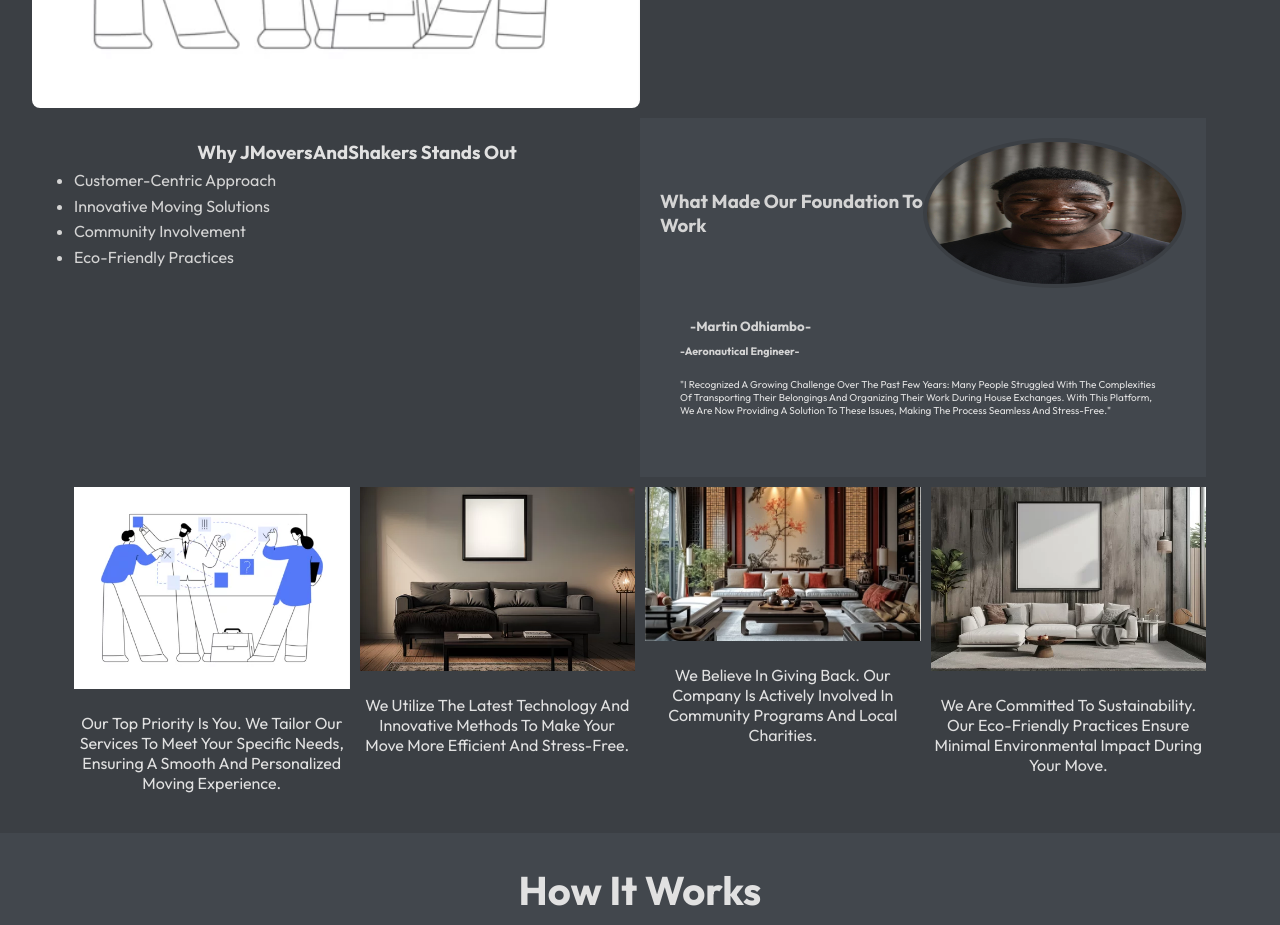
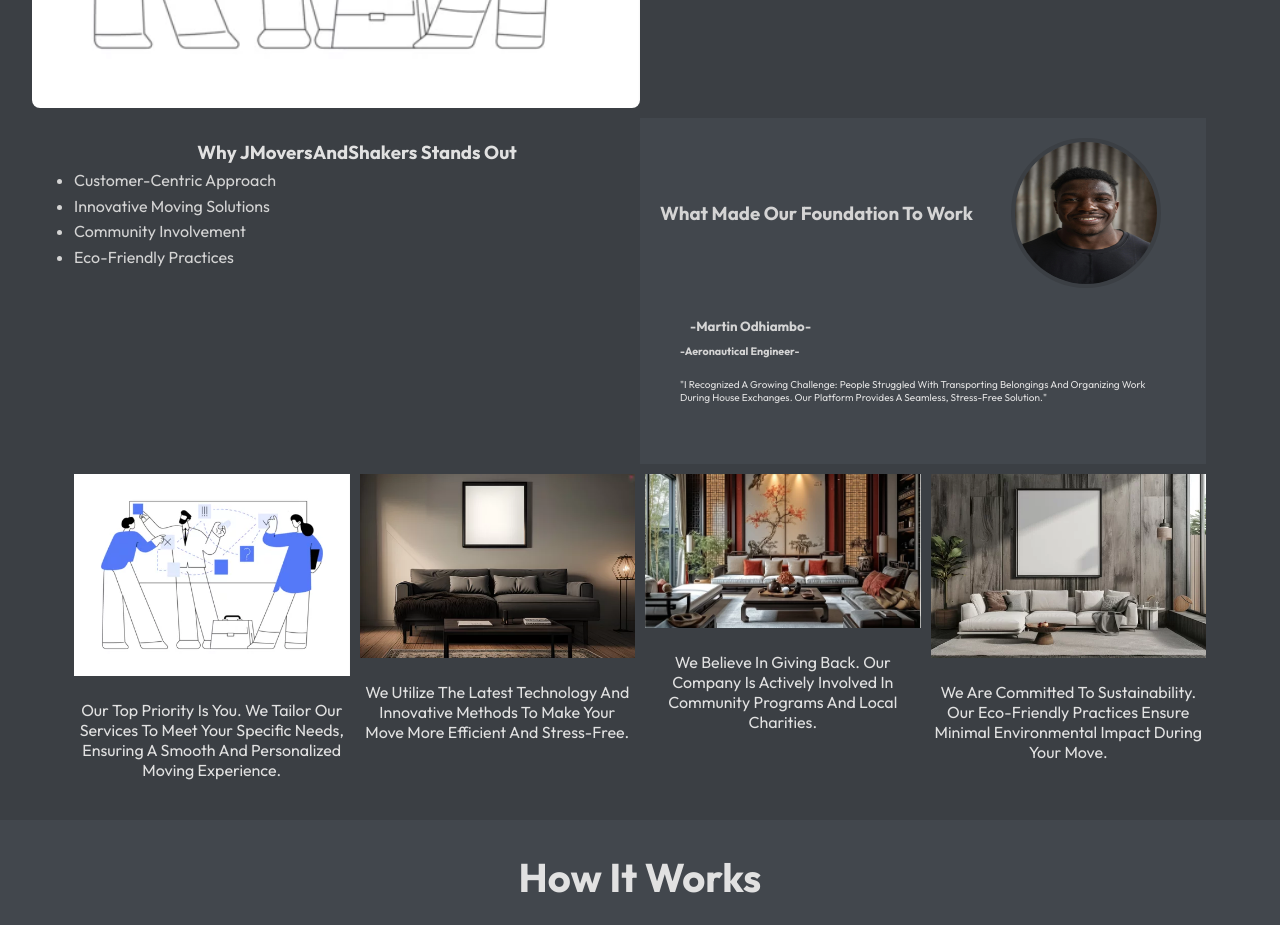
Before and after one commit to hackwellbn/jmoversandshakers, a React (Vite) app: page /#/ in a window 1280 px wide. Shown: the part 3500-4425 px from the top of the page. Built offline with nearby package versions, Linux system fonts and the light colour scheme.

Commit message:
pending updates

```diff
--- a/src/Pages/Home/Layouts/Subsection/Subsection.css
+++ b/src/Pages/Home/Layouts/Subsection/Subsection.css
@@ -51,8 +51,8 @@
   object-fit: cover;
 }
 .Textauthor{
-  display: flex;
-  flex-wrap: wrap;
+  display: grid;
+  grid-template-columns: 2fr 1fr;
   align-items:center;
 
 }
@@ -60,7 +60,7 @@
   background: var(  --section-background-color);
   padding: 20px;
 }
-.Textauthor h3,
+.Textauthor .heading3 h3,
 .Textauthor .auther-image{
   flex: 1 1 200px;
 }
--- a/src/Pages/Home/Layouts/Subsection/Subsection.jsx
+++ b/src/Pages/Home/Layouts/Subsection/Subsection.jsx
@@ -18,7 +18,7 @@
         <div className="body-wrapper">
 <div className="author-textImage">
   <div className="Textauthor">
-    <h3>what made our foundation to work </h3>
+   <span className='heading3'> <h3>what made our foundation to work </h3></span>
           <div className="auther-image">
             <img src={AuthorImageText.AuthorImage} alt="Why We Stand Out" />
           </div>
@@ -26,7 +26,7 @@
         <div className="author-head-p">
         <h5>-martin Odhiambo-</h5>
         <h6>-Aeronautical Engineer-</h6>
-        <p className="smallfont" >"I recognized a growing challenge over the past few years: many people struggled with the complexities of transporting their belongings and organizing their work during house exchanges. With this platform, we are now providing a solution to these issues, making the process seamless and stress-free."</p>
+        <p className="smallfont" >"I recognized a growing challenge: people struggled with transporting belongings and organizing work during house exchanges. Our platform provides a seamless, stress-free solution."</p>
         </div>
           </div>
 </div>
```
